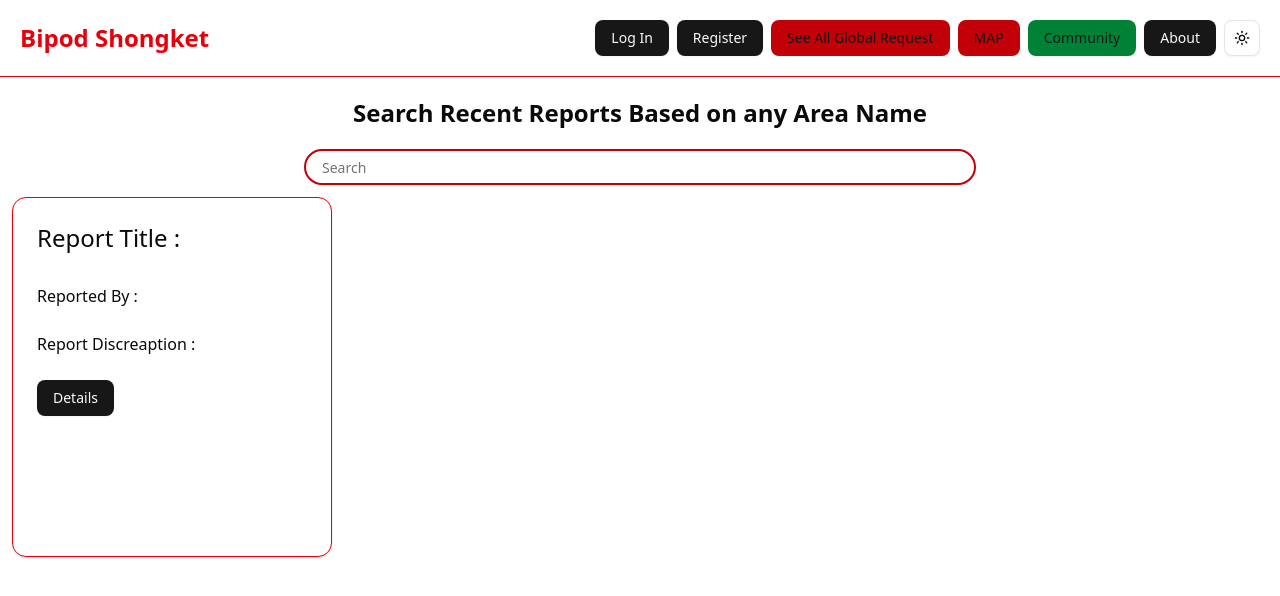
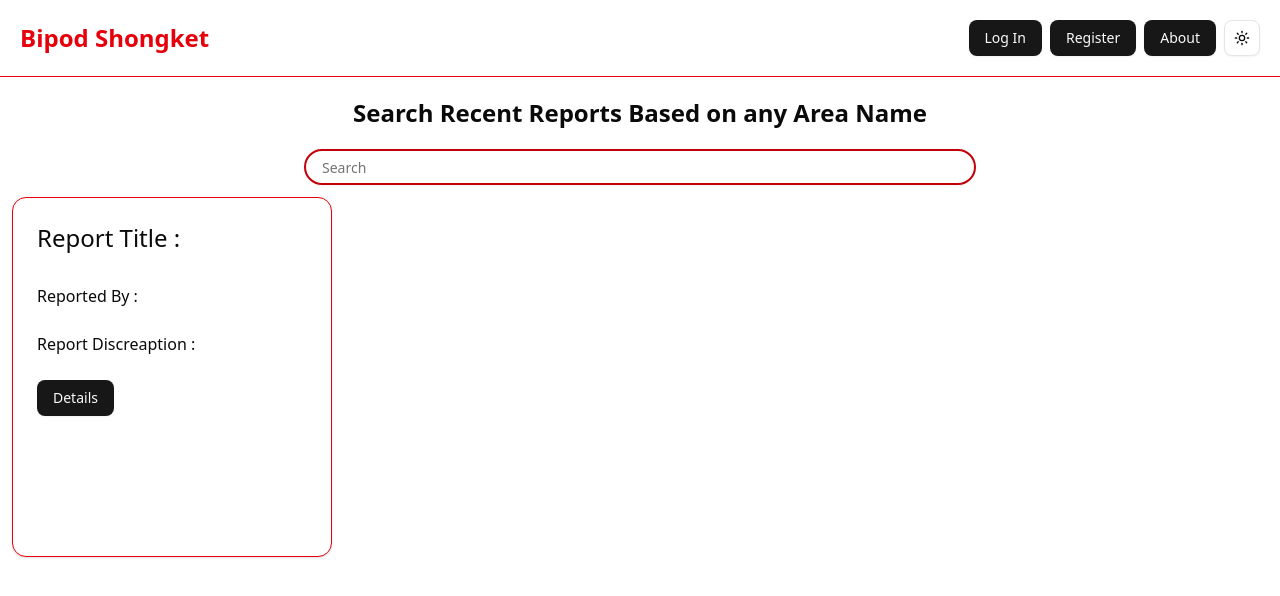
Before and after one commit to Data-Dwellers/bipod-shongket-web, a Next.js app: page / in a window 1280 px wide. Shown: the top 596 px of the page. Built offline with nearby package versions, Linux system fonts and the light colour scheme; no server answers.

Commit message:
header fixed

```diff
--- a/components/Header.jsx
+++ b/components/Header.jsx
@@ -7,6 +7,7 @@ import { ThemeToggle } from "./ThemeToggle";
 import { Button } from "./ui/button";
 import { Separator } from "./ui/separator";
 import { UserNav } from "./UserNav";
+import { User } from "lucide-react";
 
 export default function Header() {
   const { user } = useContext(AuthContext);
@@ -21,17 +22,8 @@ export default function Header() {
 
         <div className="space-x-2 flex justify-around items-center">
           {user ? (
+            <>
               <UserNav />
-                    ) : (
-                        <>
-                            <Link href="/log-in">
-                                <Button>Log In</Button>
-                            </Link>
-                            <Link href="/register">
-                                <Button>Register</Button>
-                            </Link>
-                        </>
-                    )}
               <Link href="/allsosrequest">
                 <Button className="bg-red-700 text-secondary-foreground">
                   See All Global Request
@@ -47,6 +39,18 @@ export default function Header() {
                   Community
                 </Button>
               </Link>
+            </>
+          ) : (
+            <>
+              <Link href="/log-in">
+                <Button>Log In</Button>
+              </Link>
+              <Link href="/register">
+                <Button>Register</Button>
+              </Link>
+            </>
+          )}
+
           <Link href="/about">
             <Button>About</Button>
           </Link>
```
Lines whose indentation alone changed are shown as unchanged.
